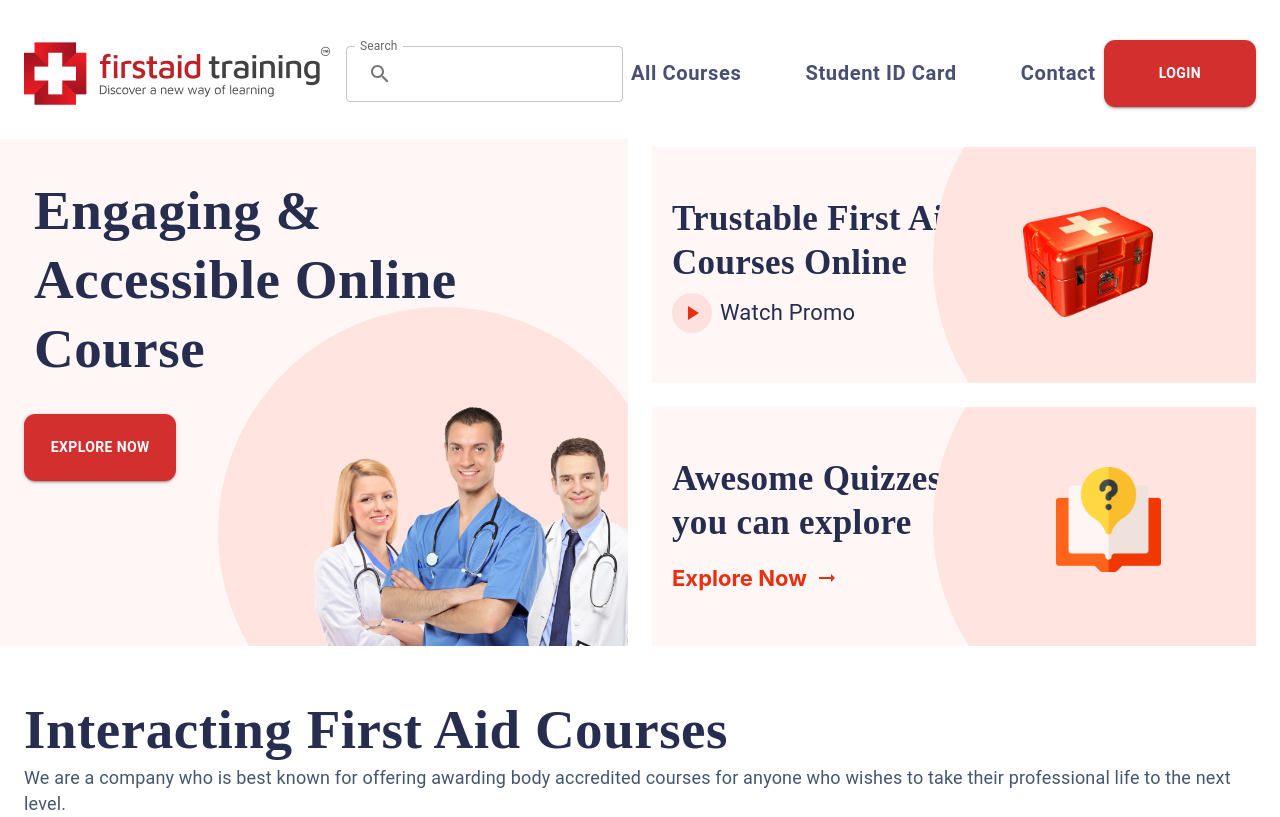
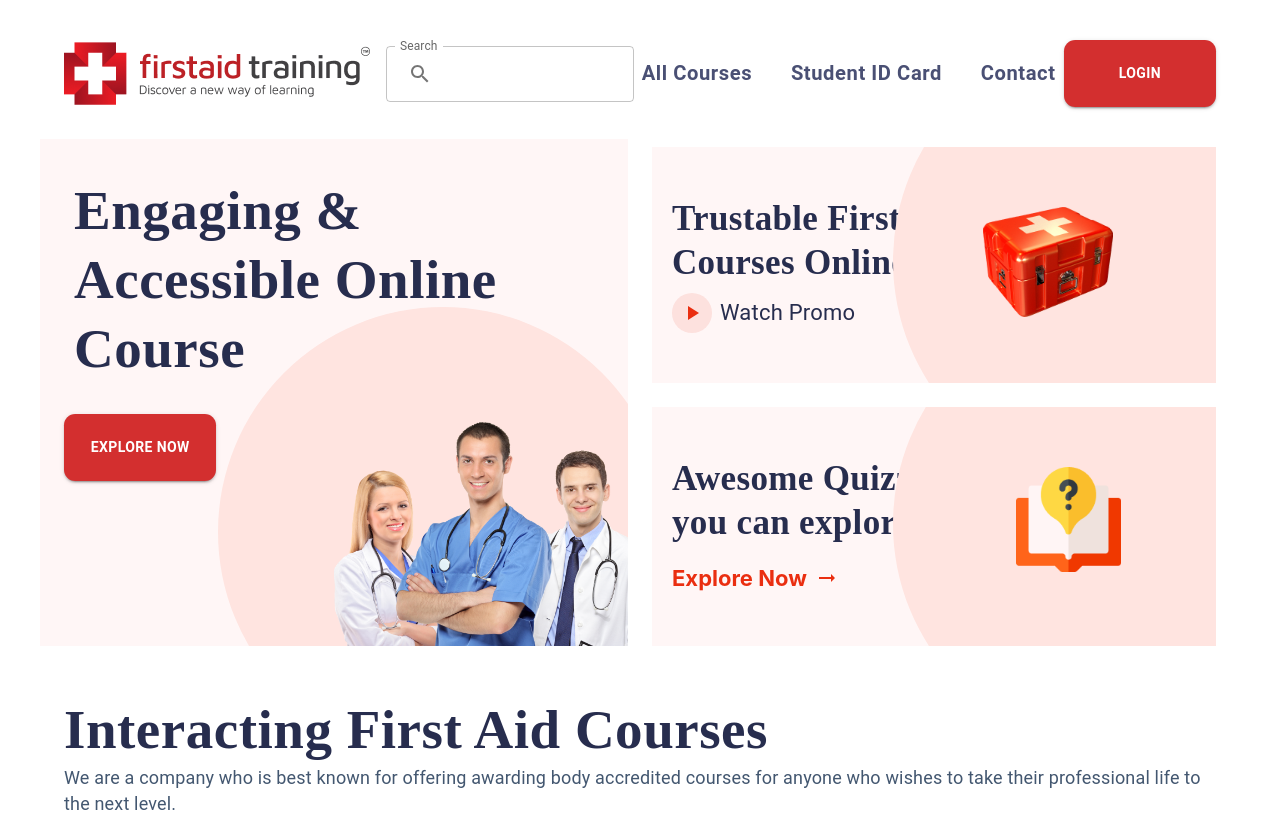
Before and after one commit to tawsifhye/firstaid-learnig-redux, a React (Create React App) app: page / in a window 1280 px wide. Built offline with nearby package versions, Linux system fonts and the light colour scheme.

Commit message:
Container maxWidth adjusted

```diff
--- a/src/Components/Courses.js
+++ b/src/Components/Courses.js
@@ -11,7 +11,13 @@ const Courses = () => {
     }, [])
     return (
         <div>
-            <Container maxWidth="xl" sx={{ mt: '50px' }}>
+            <Container sx={{
+                mt: '50px',
+                maxWidth: {
+                    lg: 'lg',
+                    xl: 'xl'
+                }
+            }}>
                 <Tagline text={<div>Interacting First Aid Courses</div>} />
                 <Box>
                     <Content text="We are a company who is best known for offering awarding body accredited courses for anyone who wishes to take their professional life to the next level." />
--- a/src/Components/Hero.js
+++ b/src/Components/Hero.js
@@ -22,7 +22,12 @@ const Styles = {
 const Hero = () => {
     return (
         <div>
-            <Container maxWidth="xl">
+            <Container sx={{
+                maxWidth: {
+                    lg: 'lg',
+                    xl: 'xl'
+                }
+            }}>
 
                 <Box sx={{ width: '100%' }}>
                     <Grid container rowSpacing={1} columnSpacing={{ xs: 1, sm: 2, md: 3, }} >
--- a/src/Components/Navbar.js
+++ b/src/Components/Navbar.js
@@ -78,7 +78,12 @@ const Navbar = () => {
             boxShadow: 'none',
             padding: '40px 0px'
         }}>
-            <Container maxWidth="xl">
+            <Container sx={{
+                maxWidth: {
+                    lg: 'lg',
+                    xl: 'xl'
+                }
+            }}>
                 <Toolbar disableGutters>
                     <Typography
                         variant="h6"
```
